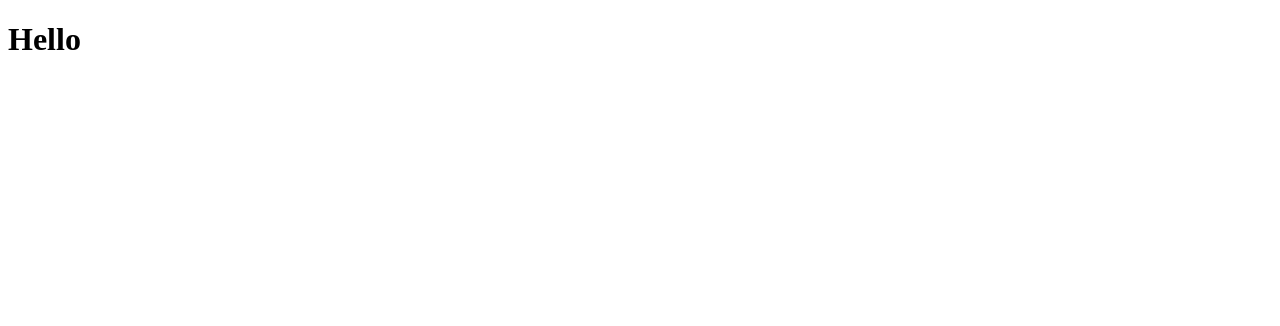
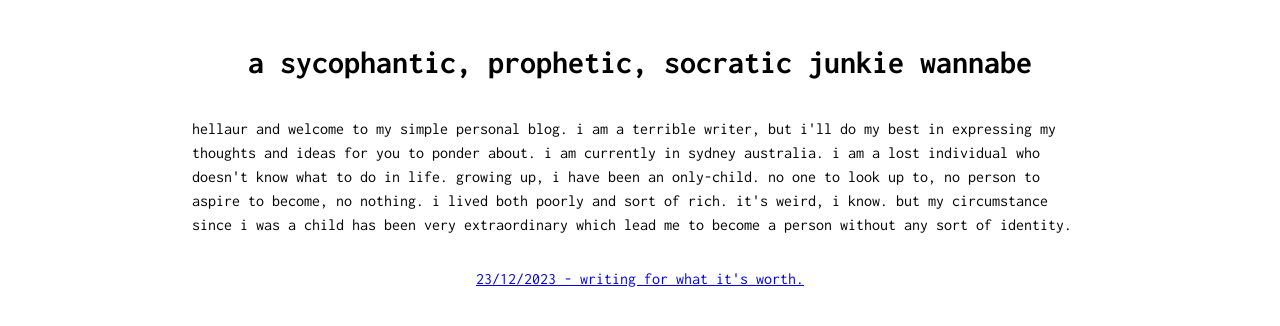
Before and after one commit to not-gnu/hey.gnu.github.io, a plain HTML site: page index.html in a window 1280 px wide. Drawn offline with Linux system fonts and the light colour scheme.

Commit message:
Add files via upload

```diff
--- a/index.html
+++ b/index.html
@@ -4,8 +4,25 @@
     <meta charset="UTF-8">
     <meta name="viewport" content="width=device-width, initial-scale=1.0">
     <title>hellaur</title>
+    <link rel="stylesheet" href="style.css" />
+    <link rel="preconnect" href="https://fonts.googleapis.com">
+    <link rel="preconnect" href="https://fonts.gstatic.com" crossorigin>
+    <link href="https://fonts.googleapis.com/css2?family=Bodoni+Moda:opsz,wght@6..96,400;6..96,500;6..96,600;6..96,700;6..96,800&family=EB+Garamond:wght@400;500;600;700;800&family=Inconsolata:wght@200;300;400;500;600;700;800;900&display=swap" rel="stylesheet">
 </head>
 <body>
-    <h1>Hello</h1>
+    <div class="container">
+        <h1>a sycophantic, prophetic, socratic junkie wannabe</h1>
+        <p>hellaur and welcome to my simple personal blog. i am a terrible writer, but i'll
+            do my best in expressing my thoughts and ideas for you to ponder about. i am
+            currently in sydney australia. i am a lost individual who doesn't know what to
+            do in life. growing up, i have been an only-child. no one to look up to, no person
+            to aspire to become, no nothing. i lived both poorly and sort of rich. it's weird,
+            i know. but my circumstance since i was a child has been very extraordinary which
+            lead me to become a person without any sort of identity.
+        </p>
+        <br>
+        <a href="posts/post1.html">23/12/2023 - writing for what it's worth.</a>
+    </div>
+
 </body>
 </html>
--- a/style.css
+++ b/style.css
@@ -0,0 +1,36 @@
+* {
+    font-family: 'Inconsolata', monospace;
+}
+
+html, body {
+    width: 100%;
+    height: 100%;
+    padding: 0;
+    margin: 0;
+}
+
+.container {
+    width: 70%;
+    max-width: 1000px;
+    flex-direction: column;
+    align-items: center;
+    justify-content: center;
+    margin-left:auto;
+    margin-right:auto;
+    padding-top: 25px;
+    padding-left: 50px;
+    padding-right: 50px;
+    padding-bottom: 0;
+    display: flex;
+}
+
+p {
+    line-height: 1.5;
+}
+
+div h2 {
+    font-family: 'Bodoni Moda', serif;
+    font-size: 40px;
+    font-weight: 400;
+    letter-spacing: 2px;
+}
```
Also changed, not shown: posts/post1.html (added, +33 -0 lines).
